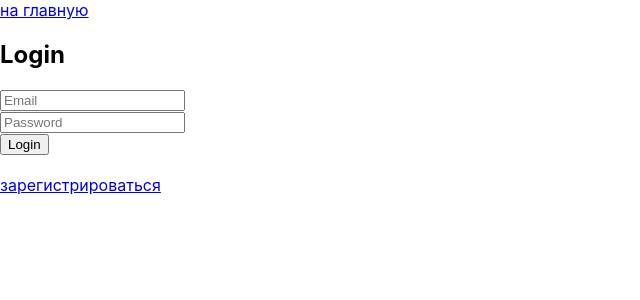
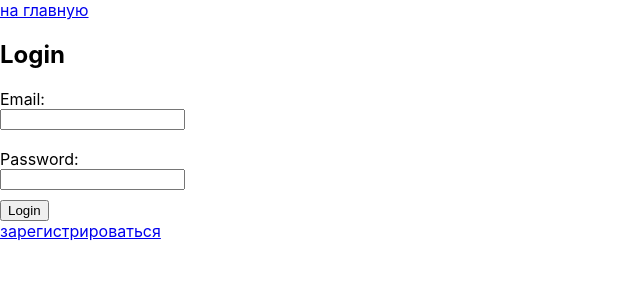
Before and after one commit to FrontEndFolk/PricePulse, a React (Create React App) app in the folder client/: page /login in a window 1280 px wide. Shown: the top 300 px of the page, without its empty margins (0-640 px from the left). Built offline with nearby package versions, Linux system fonts and the light colour scheme; no server answers.

Commit message:
add LoginForm component

```diff
--- a/client/src/Login.js
+++ b/client/src/Login.js
@@ -1,60 +1,18 @@
-import { useState, useContext, Fragment } from 'react';
-import { useNavigate } from 'react-router';
+import { useContext, Fragment } from 'react';
 import { AppContext } from './AppProvider';
 import { Link } from 'react-router';
+import LoginForm from './components/LoginForm';
 
-export default function LoginForm() {
+export default function Login() {
   const { setUser } = useContext(AppContext);
-  const [email, setEmail] = useState('');
-  const [password, setPassword] = useState('');
-  const [message, setMessage] = useState('');
-  const navigate = useNavigate();
-
-  const handleLogin = async e => {
-    e.preventDefault();
-    const data = await fetch('http://localhost:5000/user/login', {
-      method: 'POST',
-      credentials: 'include',
-      headers: { 'Content-Type': 'application/json' },
-      body: JSON.stringify({ email, password }),
-    }).then(res => res.json());
-
-    setMessage(data.message);
-
-    if (data.message === 'Login successful') {
-      await fetch('http://localhost:5000/user/current', { credentials: 'include' })
-        .then(res => res.json())
-        .then(data => setUser(data));
-      navigate('/');
-    }
-  };
 
   return (
     <Fragment>
       <div>
         <Link to="/">на главную</Link>
       </div>
-      <form onSubmit={handleLogin}>
-        <h2>Login</h2>
-        <input
-          type="email"
-          placeholder="Email"
-          value={email}
-          onChange={e => setEmail(e.target.value)}
-          required
-        />
-        <br />
-        <input
-          type="password"
-          placeholder="Password"
-          value={password}
-          onChange={e => setPassword(e.target.value)}
-          required
-        />
-        <br />
-        <button type="submit">Login</button>
-        <p>{message}</p>
-      </form>
+      <h2>Login</h2>
+      <LoginForm setUser={setUser}></LoginForm>
       <div>
         <Link to="/signup">зарегистрироваться</Link>
       </div>
--- /dev/null
+++ b/client/src/components/LoginForm.jsx
@@ -0,0 +1,44 @@
+import { useState } from 'react';
+import SubmitBtn from './SubmitBtn';
+import { useNavigate } from 'react-router';
+
+export default function LoginForm({ setUser }) {
+  const [email, setEmail] = useState('');
+  const [password, setPassword] = useState('');
+  const [message, setMessage] = useState('');
+  const navigate = useNavigate();
+
+  const handleLogin = async e => {
+    e.preventDefault();
+    const data = await fetch('http://localhost:5000/user/login', {
+      method: 'POST',
+      credentials: 'include',
+      headers: { 'Content-Type': 'application/json' },
+      body: JSON.stringify({ email, password }),
+    }).then(res => res.json());
+
+    setMessage(data.message);
+
+    if (data.message === 'Login successful') {
+      await fetch('http://localhost:5000/user/current', { credentials: 'include' })
+        .then(res => res.json())
+        .then(data => setUser(data));
+      navigate('/');
+    }
+  };
+
+  return (
+    <form onSubmit={handleLogin}>
+      <label>
+        Email:
+        <input type="text" value={email} onChange={e => setEmail(e.target.value)} />
+      </label>
+      <label>
+        Password:
+        <input type="password" value={password} onChange={e => setPassword(e.target.value)} />
+      </label>
+      <SubmitBtn text={'Login'} pendingText={'Logining in...'}></SubmitBtn>
+      <div>{message}</div>
+    </form>
+  );
+}
```
Also changed, not shown: 1 other file (tests, documents, lock files or other folders).
